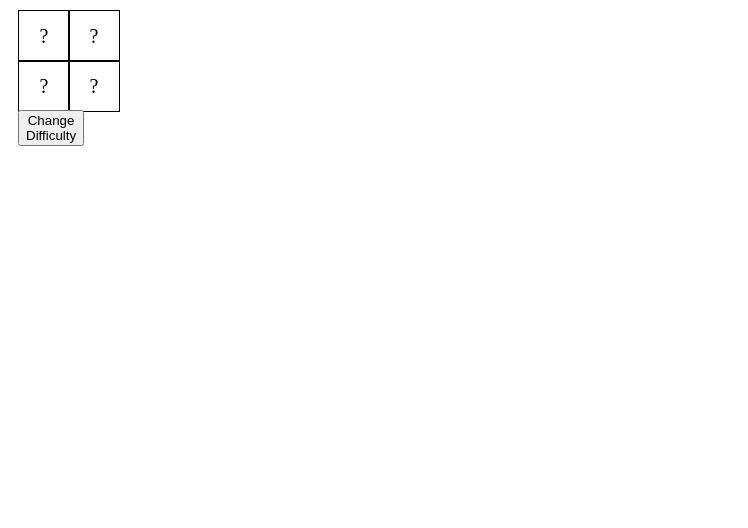
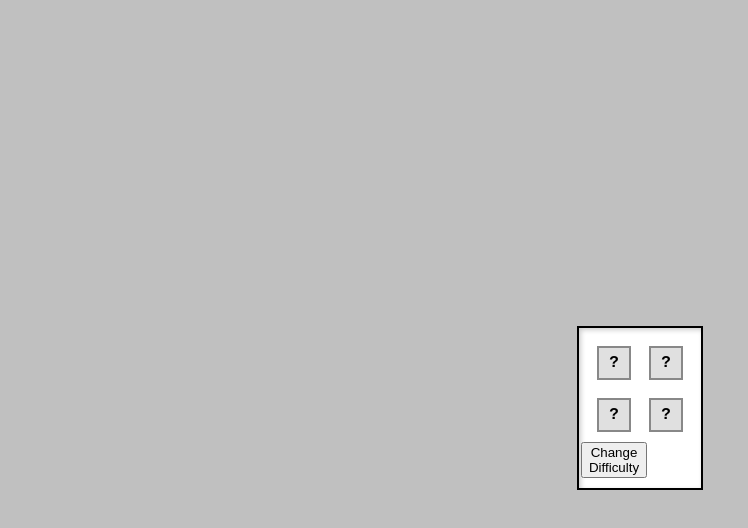
Before and after one commit to Lagergrenk/fe23-js3-inlamning2-kevin-lagergren, a React (Vite) app: page / in a window 1280 px wide. Both pictures are taken after a click on the button "Easy". Shown: the top 528 px of the page, without its empty margins (0-748 px from the left). Built offline with nearby package versions, Linux system fonts and the light colour scheme.

Commit message:
refactor & style: Moved and seperated CSS files

```diff
--- a/src/App.tsx
+++ b/src/App.tsx
@@ -1,6 +1,6 @@
 import { useState } from 'react';
 import BoardComponent from './classes/boardComponent';
-import GameSettings from './components/GameSettings';
+import GameSettings from './components/gamesettings/GameSettings';
 
 const App: React.FC = () => {
   const [boardSize, setBoardSize] = useState<number>(0);
--- a/src/classes/boardComponent.tsx
+++ b/src/classes/boardComponent.tsx
@@ -1,6 +1,6 @@
 import React from 'react';
 import createBoard from '../utils/utils.js';
-import Cell from '../components/Cell';
+import Cell from '../components/cell/Cell.js';
 import { CellType } from '../types/CellType.js';
 
 type BoardComponentProps = {
@@ -103,6 +103,8 @@ class BoardComponent extends React.Component<BoardComponentProps, BoardState> {
       display: 'grid',
       gridTemplateColumns: `repeat(${Math.sqrt(this.props.boardSize)}, 50px)`,
       gridTemplateRows: `repeat(${Math.sqrt(this.props.boardSize)}, 50px)`,
+      alignItems: 'center',
+      justifyItems: 'center',
     };
     return (
       //Render the board
--- a/src/components/Cell.tsx
+++ b/src/components/cell/Cell.tsx
@@ -1,5 +1,6 @@
 import React from 'react';
-import { CellType } from '../types/CellType';
+import './cell.css';
+import { CellType } from '../../types/CellType';
 
 type CellProps = {
   cell: CellType;
--- /dev/null
+++ b/src/components/cell/cell.css
@@ -0,0 +1,17 @@
+.cell {
+  width: 30px;
+  height: 30px;
+  display: flex;
+  justify-content: center;
+  align-items: center;
+  font-weight: bold;
+  font-size: 16px;
+  cursor: pointer;
+  background-color: #e0e0e0;
+  border: 2px solid #888;
+}
+
+.cell:hover {
+  background-color: #d1d1d1;
+  transform: scale(1.05);
+}
--- a/src/index.css
+++ b/src/index.css
@@ -1,20 +1,22 @@
-.cell {
-  display: inline-block;
-  width: 50px;
-  height: 50px;
-  border: 1px solid black;
-  text-align: center;
-  line-height: 50px;
-  font-size: 20px;
-  cursor: pointer;
+body {
+  font-family: 'Courier New', Courier, monospace;
+  background-color: #c0c0c0;
 }
-
-.cell:hover {
-  background-color: lightgray;
+#root {
+  display: flex;
+  justify-content: center;
+  align-items: center;
+  height: 100vh;
 }
 
 .board {
+  border: 2px solid #000;
+  width: fit-content;
   margin: 10px;
+  gap: 2px;
+  background-color: #fff;
+  padding: 10px;
+  box-shadow: inset 2px 2px 5px rgba(0, 0, 0, 0.2); /* 3D-känsla */
 }
 
 .gamesettings-container {
```
Also changed, not shown: src/components/gamesettings/GameSettings.tsx (renamed from src/components/GameSettings.tsx).
